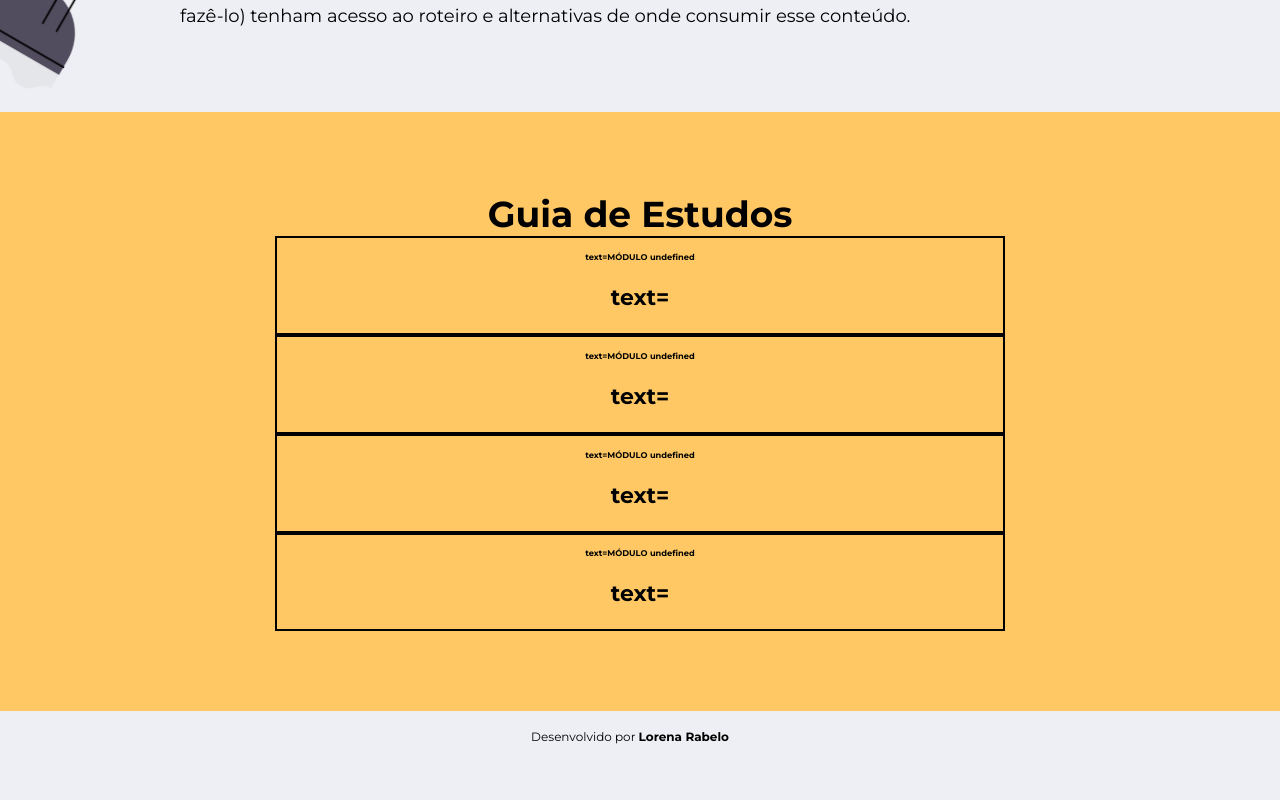
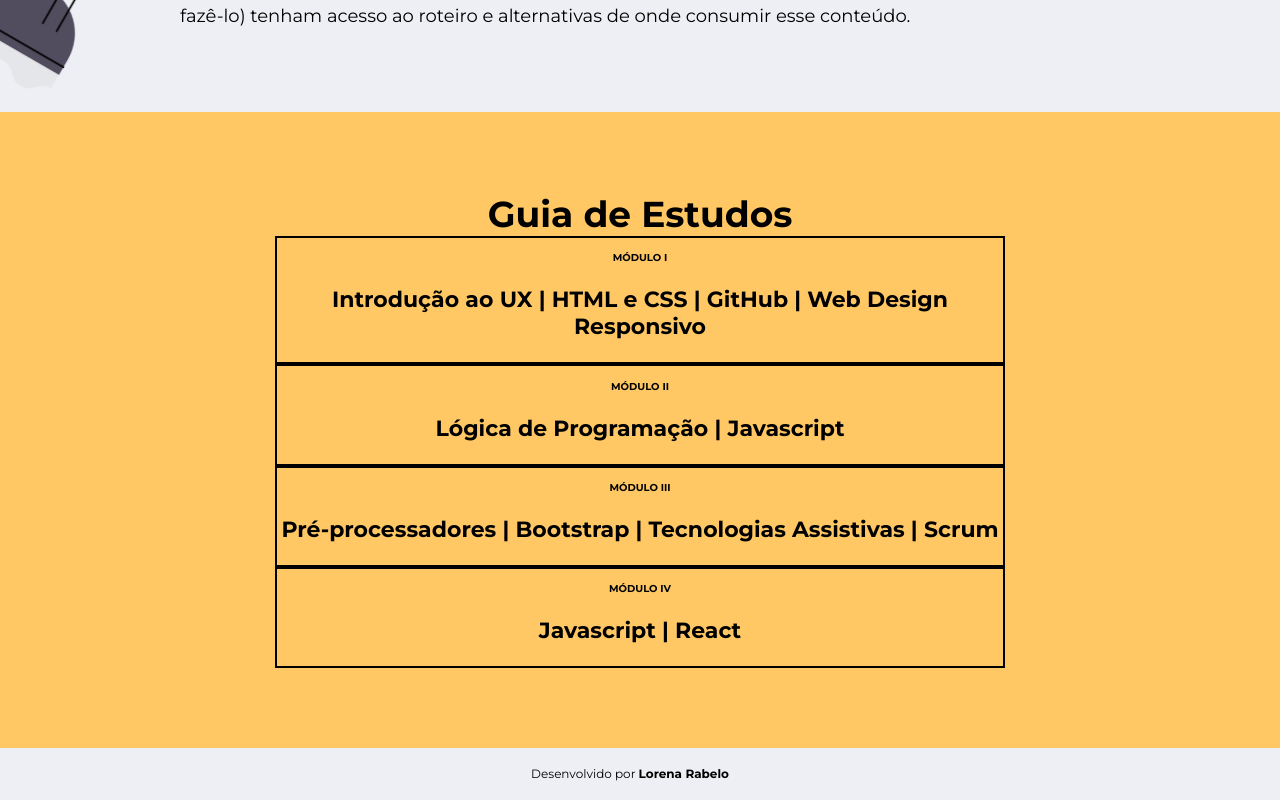
Before and after one commit to lorena-rabelo/calma-senhora, a React (Create React App) app: page / in a window 1280 px wide. Shown: the part 1014-1814 px from the top of the page. Before the commit the page ends 1777 px from the top, so only its background shows below. Built offline with nearby package versions, Linux system fonts and the light colour scheme.

Commit message:
Informações passando para o component card via props ok

```diff
--- a/src/components/atoms/ModuleNumber/index.js
+++ b/src/components/atoms/ModuleNumber/index.js
@@ -4,7 +4,7 @@ import './styles.css'
 
 const ModuleNumber = ({number}) => {
   return (
-    <h5>text={`MÓDULO ${number}`}</h5>
+    <h4>MÓDULO {number}</h4>
   )
 }
 
--- a/src/components/atoms/ModuleTitle/index.js
+++ b/src/components/atoms/ModuleTitle/index.js
@@ -2,9 +2,9 @@ import React from 'react'
 import './styles.css'
 
 
-const ModuleTitle = ({title}) => {
+const ModuleTitle = ({nomeModulo}) => {
   return (
-    <h3>text={title}</h3>
+    <h3>{nomeModulo}</h3>
   )
 }
 
--- a/src/components/molecules/Card/index.js
+++ b/src/components/molecules/Card/index.js
@@ -4,11 +4,11 @@ import ModuleTitle from '../../atoms/ModuleTitle'
 import ModuleNumber from '../../atoms/ModuleNumber'
 
 
-const Card = (number,title) => {
+const Card = ({number,nomeModulo}) => {
   return (
     <div className="card__container">
-      <ModuleNumber text={number} />
-      <ModuleTitle text={title} />
+      <ModuleNumber number={number} />
+      <ModuleTitle nomeModulo={nomeModulo} />
     </div>
   )
 }
--- a/src/components/molecules/Card/styles.css
+++ b/src/components/molecules/Card/styles.css
@@ -2,7 +2,12 @@
   max-width: 730px;
   border: 2px solid #000;
   margin: 0 auto;
+  transition: color .4s;
+  transition: background-color .4s;
 }
 .card__container:hover {
   cursor: pointer;
+  color:#fff;
+  background-color: #000;
+  transition: background-color .4s;
 }
--- a/src/components/organisms/CardsSection/index.js
+++ b/src/components/organisms/CardsSection/index.js
@@ -3,16 +3,16 @@ import Card from '../../molecules/Card'
 import TitleSections from '../../atoms/TitleSections'
 import './styles.css'
 
-const CardsSection = ({number, title}) => {
+const CardsSection = ({ number, nomeModulo }) => {
   return (
     <div className="section__cards">
       <TitleSections
         texto="Guia de Estudos" />
       <div className="cardSection-container">
-          <Card />
-          <Card />
-          <Card />
-          <Card />
+        <Card number="I" nomeModulo="Introdução ao UX | HTML e CSS | GitHub | Web Design Responsivo" />
+        <Card number="II" nomeModulo="Lógica de Programação | Javascript " />
+        <Card number="III" nomeModulo="Pré-processadores | Bootstrap | Tecnologias Assistivas | Scrum" />
+        <Card number="IV" nomeModulo="Javascript | React" />
       </div>
     </div>
   )
```
Lines whose indentation alone changed are shown as unchanged.
